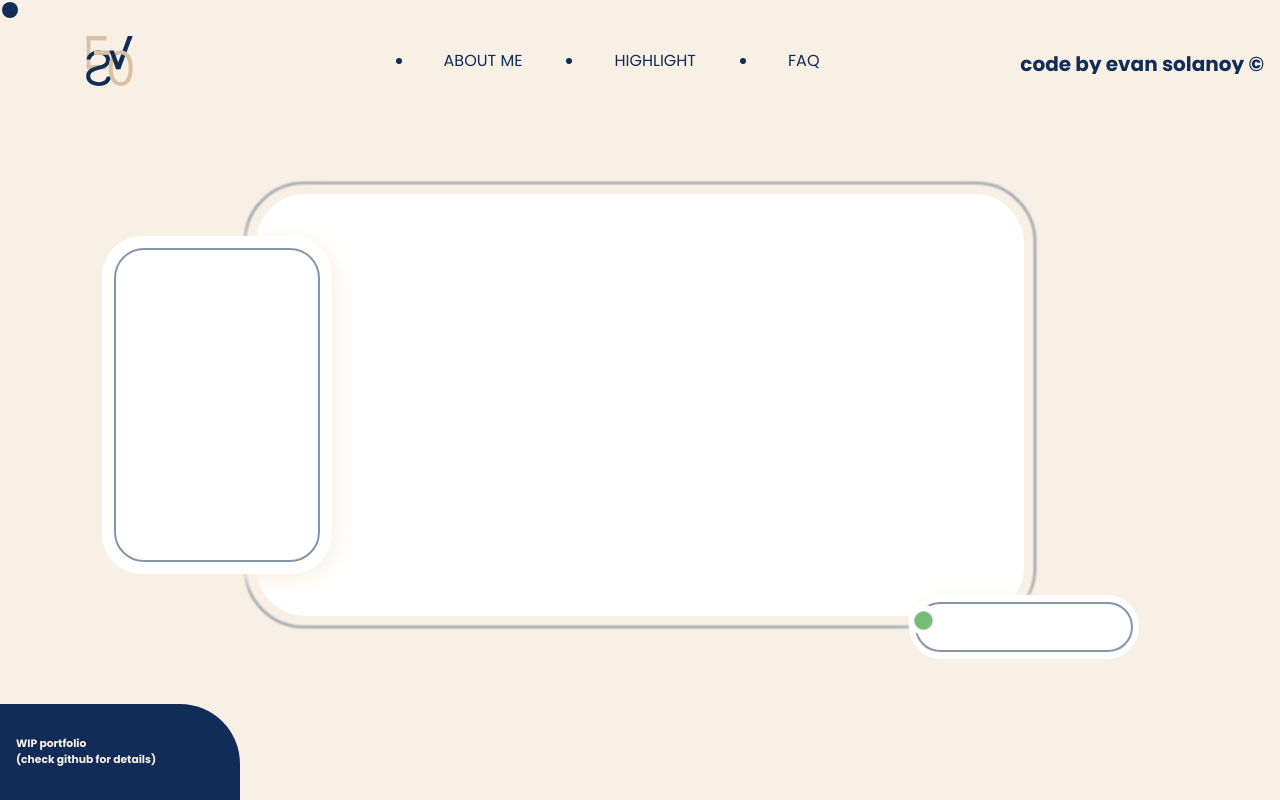
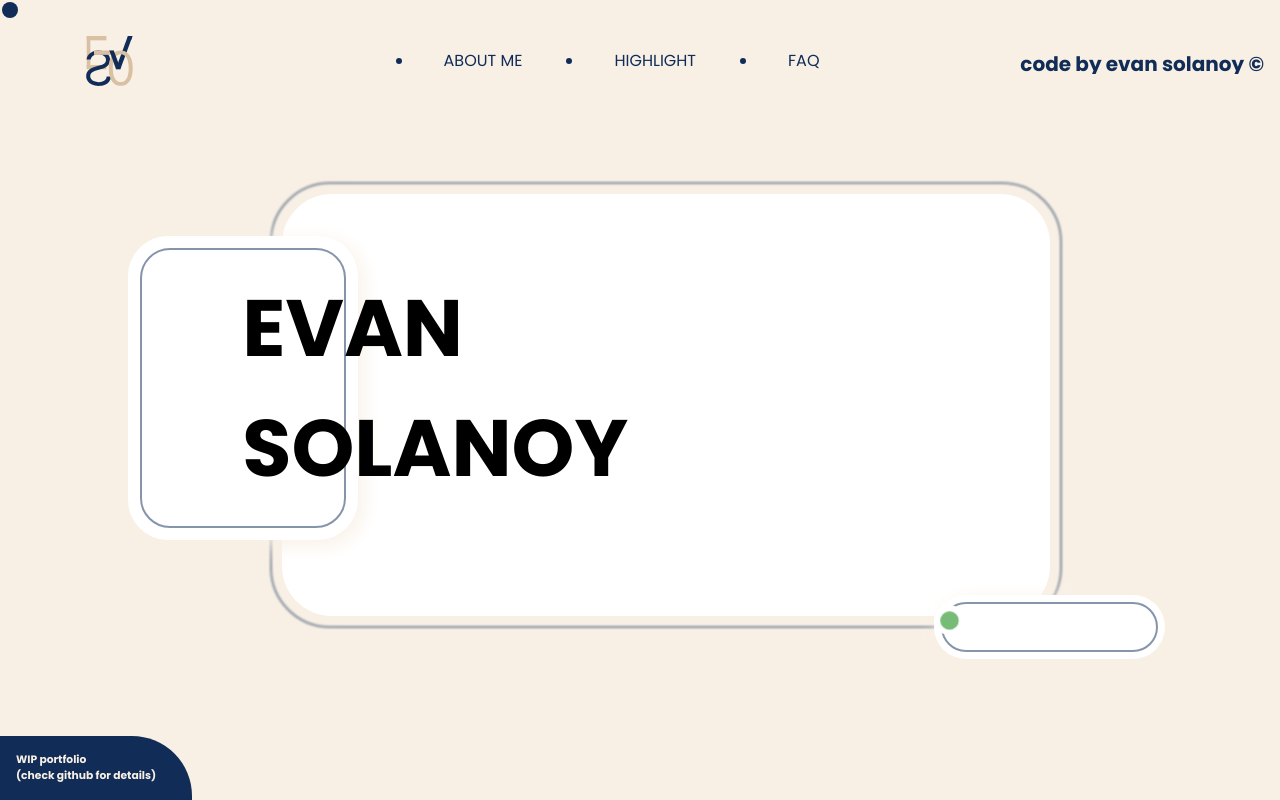
Before and after one commit to BSIT-Evanism/New-Portfolio2, a React (Vite) app: page / in a window 1280 px wide. Shown: the top 800 px of the page. Built offline with nearby package versions, Linux system fonts and the light colour scheme.

Commit message:
added name and few fixes

```diff
--- a/src/components/HeroSection/HeroSection.jsx
+++ b/src/components/HeroSection/HeroSection.jsx
@@ -1,12 +1,12 @@
-import {useEffect, useRef, useState} from "react";
+import { useEffect, useRef, useState } from "react";
 import styles from "./HeroSection.module.scss"
-import {motion, useMotionValue, useSpring} from "framer-motion";
+import { motion, useMotionValue, useSpring } from "framer-motion";
 import useMousePosition from "../../utils/useMousePosition.jsx";
 
 function HeroSection() {
   const [hover, setHover] = useState(false)
-    const [tilt,setTilt] = useState(false)
-    const {mouseTilt} = useMousePosition();
+  const [tilt, setTilt] = useState(false)
+  const { mouseTilt } = useMousePosition();
   const ref = useRef(null);
 
   const coords = {
@@ -27,7 +27,7 @@ function HeroSection() {
     }
     // ref.current.style.setProperty("--rotateX", -1 * mouseTilt.yDeg + "deg")
     // ref.current.style.setProperty("--rotateY", mouseTilt.xDeg + "deg")
-    },[mouseTilt.xDeg, mouseTilt.yDeg])
+  }, [mouseTilt.xDeg, mouseTilt.yDeg])
 
   useEffect(() => {
     console.log(mouseTilt)
@@ -36,14 +36,14 @@ function HeroSection() {
   return (
     <>
       <motion.div className={styles.wrapper}
-                        initial={{y: -100}}
-                        animate={{y: 0}}
+        initial={{ y: -100 }}
+        animate={{ y: 0 }}
         onMouseEnter={() => setTilt(true)}
         onMouseLeave={() => setTilt(false)}
-                        transition={{duration: 1.5, type: "spring", delay: 0.8}}
+        transition={{ duration: 1.5, type: "spring", delay: 0.8 }}
       >
         <motion.div className={styles.hero}
-                            style={{rotateX: xSpring, rotateY: ySpring}}
+          style={{ rotateX: xSpring, rotateY: ySpring }}
           ref={ref}
         // animate={{rotateX: mouseTilt.yDeg, rotateY: mouseTilt.xDeg}}
         >
@@ -54,13 +54,25 @@ function HeroSection() {
               onMouseEnter={() => setHover(true)}
               onMouseLeave={() => setHover(false)}
             >
-                            <div className={`${styles.float} ${hover && (styles.flow)}`}
-                            ></div>
+              <div className={`${styles.float}`}
+              >
+                <motion.h1 className={styles.heroText}
+                  initial={{ opacity: 0 }}
+                  animate={{ opacity: 1 }}
+                  transition={{ duration: 1 }}
+                >
+                  Evan <br />
+                  Solanoy
+                </motion.h1>
+              </div>
+              <div className={`${styles.floatBack} ${hover && (styles.flowBack)}`}
+              >
+              </div>
             </div>
             <motion.div className={styles.callFloat}
             >
               <div className={styles.ping}>
-                                <div className={styles.innerPing}/>
+                <div className={styles.innerPing} />
               </div>
 
             </motion.div>
--- a/src/components/HeroSection/HeroSection.module.scss
+++ b/src/components/HeroSection/HeroSection.module.scss
@@ -11,7 +11,7 @@
   justify-content: center;
   margin-bottom: 1rem;
   margin-top: 8vh;
-  margin-left: 10vw;
+  margin-left: 12vw;
   transform-style: preserve-3d;
   perspective: 1000px;
 
@@ -26,6 +26,10 @@
     perspective-origin: center;
     transform-style: preserve-3d;
     transform: rotateX(var(--rotateX)) rotateY(var(--rotateY));
+
+      &:has(:hover) > .inner > .contain > .float, .floatBack {
+        transform: rotateY(180deg);
+      }
 
 
 
@@ -75,8 +79,9 @@
       }
 
 
+
       .contain {
-        position: fixed;
+        position: absolute;
         top: 10%;
         left: -20%;
         width: 30%;
@@ -84,19 +89,29 @@
         z-index: 10;
 
         .float {
-          position: fixed;
+          position: absolute;
           border-radius: 40px;
-          top: 10%;
-          left: -20%;
-          width: 30%;
-          height: 80%;
+          // top: 10%;
+          // left: -8%;
+          width: 100%;
+          height: 90%;
           box-shadow: 5px 5px 20px #F8F0E5;
-          --webkit-backface-visibility: hidden;
           background: white;
           z-index: 10;
+          -webkit-backface-visibility: hidden;
           transition: 500ms ease;
           transform-origin: center;
           transform: translateZ(550px) perspective(1000px);
+          display: flex;
+          justify-content: center;
+          align-items: center;
+
+          .heroText {
+            position: absolute;
+            text-transform: uppercase;
+            scale: 2.5;
+            left: 100%;
+          }
 
           &::before {
             content: "";
@@ -107,12 +122,18 @@
             filter: blur(0.5px);
             opacity: 0.5;
           }
+
+
         }
+
+
+
 
         .flow {
           transform: rotateY(180deg);
         }
-      }
+
+            }
 
 
         .callFloat {
@@ -174,3 +195,27 @@
     }
   }
 }
+
+.floatBack {
+  position: absolute;
+  width: 100%;
+  height: 90%;
+  background: red;
+  border-radius: 40px;
+  z-index: 9;
+  transform-style: preserve-3d;
+  perspective: 1000px;
+  transform-origin: center;
+  transition: 500ms ease;
+  -webkit-backface-visibility: hidden;
+  // top: 10%;
+  // left: -8%;
+  box-shadow: 5px 5px 20px #F8F0E5;
+  background: white;
+  transform: translateZ(550px) perspective(1000px);
+}
+
+.flowBack {
+  z-index: 11;
+  transform: rotateY(180deg) perspective(2000px);
+}
--- a/src/components/Links/Links.jsx
+++ b/src/components/Links/Links.jsx
@@ -2,7 +2,6 @@ import { motion } from "framer-motion";
 import styles from './Links.module.scss'
 import { useLocation } from "react-router-dom";
 import { Link } from "react-router-dom";
-import { AnimatePresence } from "framer-motion";
 
 function Trans({ children, loc }) {
   return (
--- a/src/components/Marquee/Marquee.module.scss
+++ b/src/components/Marquee/Marquee.module.scss
@@ -1,10 +1,9 @@
 .wrapper {
   width: 100vw;
-  height: 20vh;
+  height: 25vh;
   position: sticky;
   overflow: hidden;
   top: 3vh;
-
 }
 
 .slidingText {
@@ -21,7 +20,6 @@
   z-index: -1;
   overflow: hidden;
   background: white;
-
 }
 
 .slidingText2 {
--- a/src/components/NoticeBanner/NoticeBanner.module.scss
+++ b/src/components/NoticeBanner/NoticeBanner.module.scss
@@ -3,8 +3,8 @@
 .banner {
   border-left: 0;
   border-radius: 0 60px 0 0;
-  width: 15rem;
-  height: 6rem;
+  width: 12rem;
+  height: 4rem;
   left: 0;
   bottom: 0;
   position: fixed;
```
Also changed, not shown: src/components/Navbar/Navbar.jsx (+6 -4 lines). Lines whose indentation alone changed are shown as unchanged.
